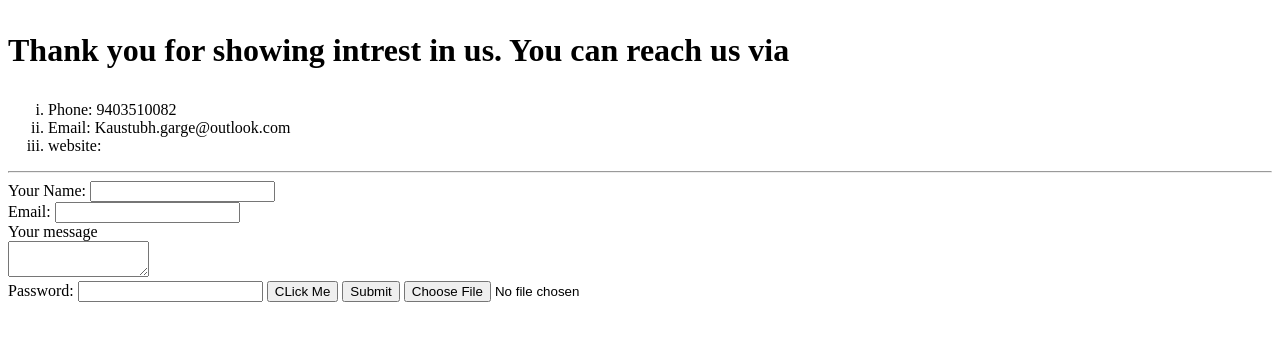
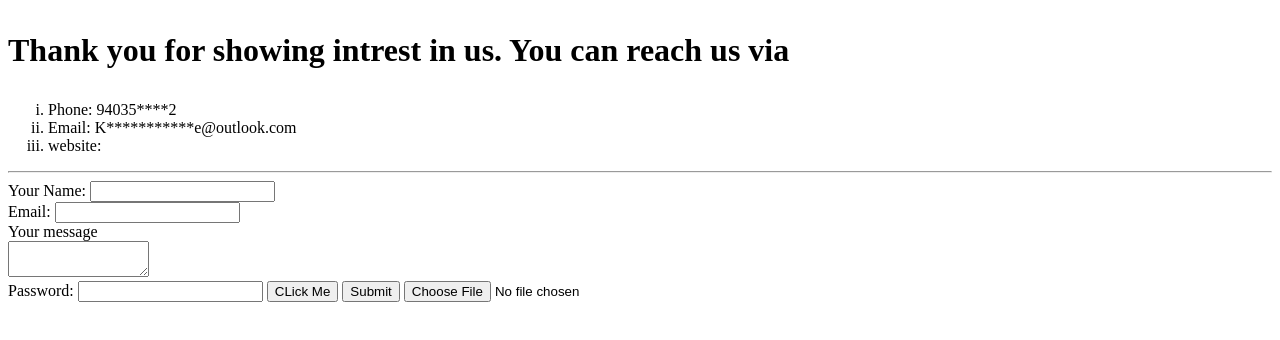
Before and after one commit to KaustubhGarge/Vyasa, a plain HTML site: page contact.html in a window 1280 px wide. Drawn offline with Linux system fonts and the light colour scheme.

Commit message:
Update contact.html

```diff
--- a/contact.html
+++ b/contact.html
@@ -9,8 +9,8 @@
 <body>
     <h1><p>Thank you for showing intrest in us. You can reach us via</p></h1>
     <ol type="i">
-        <li>Phone: 9403510082</li>
-        <li>Email: Kaustubh.garge@outlook.com</li>
+        <li>Phone: 94035****2</li>
+        <li>Email: K***********e@outlook.com</li>
         <li>website: <Vyasa class="co in"></Vyasa></li>
     </ol>
     <hr>
```
